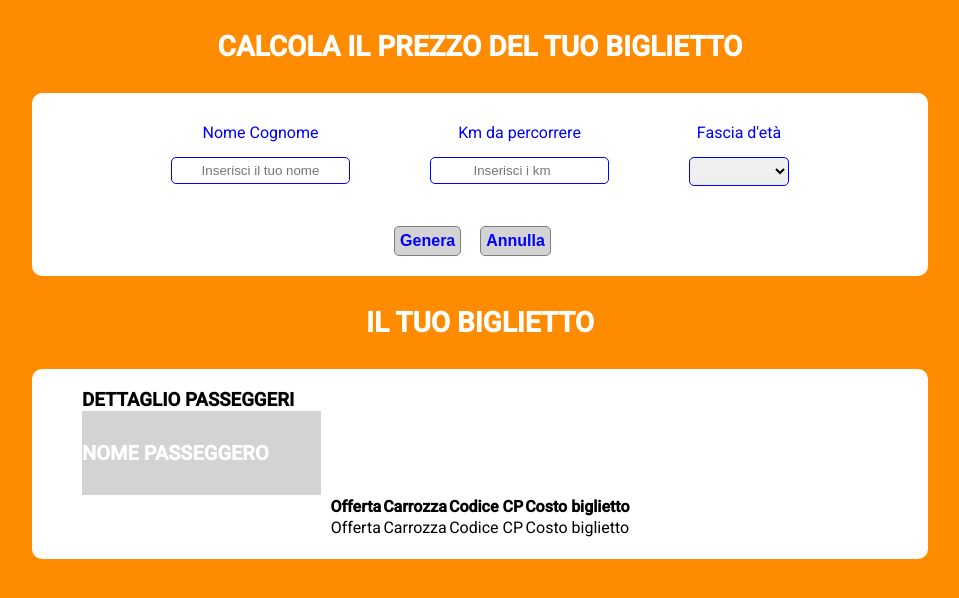
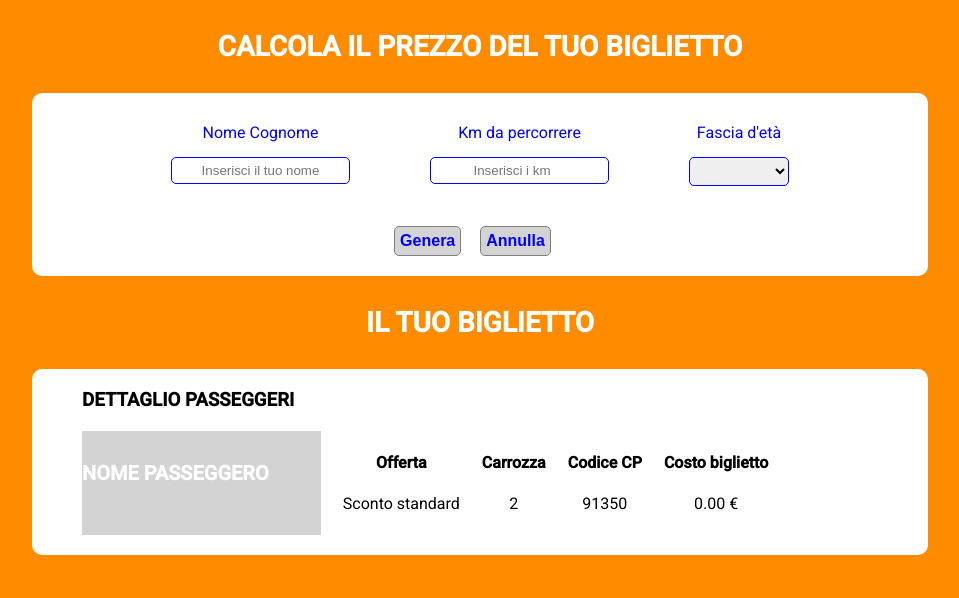
Before and after one commit to valentina891/js-biglietto-treno-form, a plain HTML site: page index.html in a window 1280 px wide. Both pictures are taken after a click on the button "Genera". Shown: the whole page, without its empty margins (160-1119 px from the left). Drawn offline with Linux system fonts and the light colour scheme.

Commit message:
fine esercizio

```diff
--- a/css/style.css
+++ b/css/style.css
@@ -23,12 +23,9 @@ h2 {
     padding: 30px 0;
 }
 
-.container-flex {
+.container {
     width: 100%;
-    /* height: 100vh; */
     overflow: hidden;
-    /* display: flex;
-    justify-content: center; */
 }
 
 .contenuto {
@@ -113,21 +110,25 @@ h3 {
     display: flex;
     justify-content: flex-start;
     text-transform: uppercase;
+    padding-bottom: 20px;
 }
 
-.nome-passeggero-flex {
-    display: flex;
-    justify-content: flex-start;
+.nome-passeggero {
     background-color: lightgrey;
     width: 30%;
+    float: left;
 }
 
-.nome-passeggero-flex h2 {
+.nome-passeggero h2 {
     font-size: 20px;
     text-align: left;
 }
 
 .offerta {
-    display: flex;
-    justify-content: space-around;
+    float: left;
 }
+
+th, td {
+    padding-left: 20px;
+    padding-top: 20px;
+}
--- a/index.html
+++ b/index.html
@@ -12,7 +12,7 @@
     <body>
         <section>
             <h2>calcola il prezzo del tuo biglietto</h2>
-            <div class="container-flex">
+            <div class="container">
                 <div class="contenuto">
                     <div class="dati clearfix">
                         <div class="box box-datiAnagrafici">
@@ -41,14 +41,13 @@
             </div>
             <h2 class="title">il tuo biglietto</h2>
             <div id="biglietto" class="container-flex hidden">
-                <div class="contenuto">
+                <div class="contenuto clearfix">
                     <h3>dettaglio passeggeri</h3>
-                    <div class="nome-passeggero-flex">
+                    <div class="nome-passeggero">
                         <h2>Nome Passeggero</h2>
                         <h3 id="nome-passeggero"></h3>
                     </div>
                     <div class="offerta">
-                        <div class="table">
                         <table>
                             <thead>
                                 <tbody>
@@ -61,14 +60,13 @@
                                     <tr>
                                         <td><span id="offerta">Offerta</span></td>
                                         <td><span id="carrozza">Carrozza</span></td>
-                                            <td><span id="codiceCp">Codice CP</span></td>
+                                        <td><span id="codice-cp">Codice-CP</span></td>
                                         <td><span id="costoBiglietto">Costo biglietto</span></td>
                                     </tr>
                                 </tbody>
                             </thead>
                         </table>
                     </div>
-
                 </div>
             </div>
         </section>
--- a/js/myscript.js
+++ b/js/myscript.js
@@ -4,7 +4,27 @@ genera.addEventListener("click",
     function () {
     document.getElementById('biglietto').className = "show";
     var nome = document.getElementById('nome').value;
-    document.getElementById('nome')
+    document.getElementById('nome-passeggero').innerHTML = nome;
+    var carrozza = generaRandom(1,10);
+    var codiceCp = generaRandom(90000,100000);
+    document.getElementById('carrozza').innerHTML = carrozza;
+    document.getElementById('codice-cp').innerHTML = codiceCp;
+
+    var km = document.getElementById('km').value;
+    var prezzo = km * 0.21;
+    var messaggio = 'Sconto standard'
+
+    var età = document.getElementById('età').value;
+
+    if (età == 'minorenne') {
+        prezzo = prezzo - prezzo * 0.2;
+        var messaggio = 'Sconto minorenne';
+    } else if (età == 'over65') {
+        prezzo = prezzo - prezzo * 0.4;
+        var messaggio = 'Sconto Over';
+    }
+    document.getElementById('offerta').innerHTML = messaggio;
+    document.getElementById('costoBiglietto').innerHTML = prezzo.toFixed(2) + ' €';
     }
 );
 
@@ -15,3 +35,7 @@ annulla.addEventListener("click",
     document.getElementById('biglietto').className = "hidden";
     }
 );
+
+function generaRandom(min,max) {
+    return Math.floor(Math.random()*(max - min) + min);
+}
```
Lines whose indentation alone changed are shown as unchanged.
